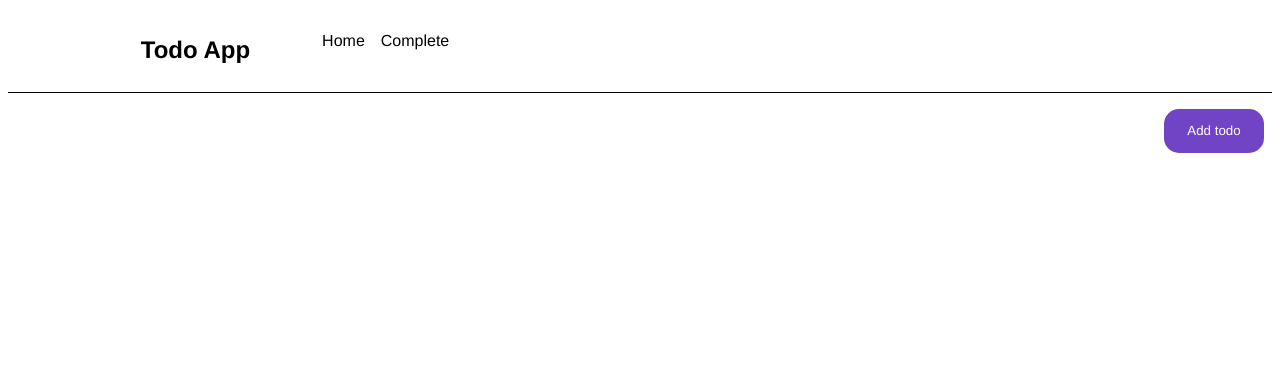
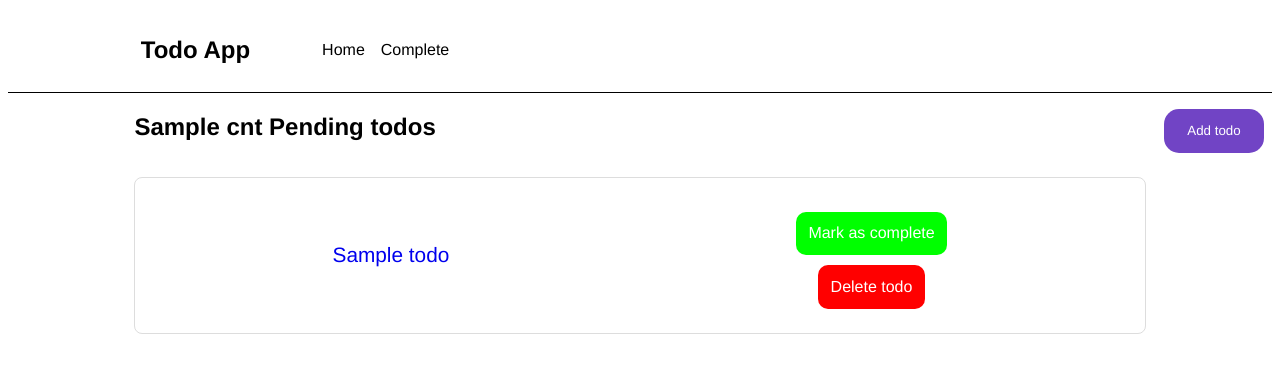
Before and after one commit to ASHIK11ab/Flask-Series, a Flask app: template templates/index.html in a window 1280 px wide. Shown: the top 373 px of the page. Run offline with Flask 2, Linux system fonts and the light colour scheme; tables that the repository leaves empty hold one stand-in row (values such as "Sample post"); the template is opened without the code that fills it: values that come from a table or form of the project are taken from there, most other values are stand-ins (such as "Sample title", 1, 10 or a date in 2020).

Commit message:
added code

```diff
--- a/app.py
+++ b/app.py
@@ -1,7 +1,55 @@
-from flask import Flask, render_template
+from flask import Flask, render_template, request, redirect
+from models import *
 
 app = Flask(__name__)
+app.config['SQLALCHEMY_DATABASE_URI'] = 'postgresql://test_user:12345@localhost:5432/todo_list'
+app.config['SQLALCHEMY_TRACK_MODIFICATIONS'] = False
 
-@app.route('/')
+db.init_app(app)
+
+@app.route('/', methods=["GET", "POST"])
 def home():
-  return render_template('index.html')
+  if request.method == "GET":
+    todos = get_pending_todos()
+    return render_template('index.html', todos = todos, cnt = len(todos))
+  title = request.form.get('title')
+  message = request.form.get('message')
+  todo = Todo(title=title, message=message)
+  db.session.add(todo)
+  db.session.commit()
+  return redirect('/')
+
+@app.route('/todos/complete/<int:todo_id>')
+def complete_todo(todo_id):
+  todo = get_todo(todo_id)
+  if todo is None:
+    return "<h1>Invalid todo id</h1>"
+  todo.status = 'completed'
+  db.session.commit()
+  return redirect('/')
+
+@app.route('/todos/delete/<int:todo_id>')
+def delete_todo(todo_id):
+  todo = get_todo(todo_id)
+  if todo is None:
+    return "<h1>Invalid todo id</h1>"
+  db.session.delete(todo)
+  db.session.commit()
+  return redirect('/')
+
+@app.route('/todos/completed')
+def completed_todos():
+  todos = get_completed_todos()
+  return render_template('completed.html', todos = todos, cnt = len(todos))
+
+@app.route('/todos/<int:todo_id>')
+def todo(todo_id):
+  todo = get_todo(todo_id)
+  if todo is None:
+    return "<h1>Invalid todo id</h1>"
+  return render_template('todo.html', todo=todo)
+
+
+if __name__ == "__main__":
+  with app.app_context():
+    app.run()
--- a/static/css/index.css
+++ b/static/css/index.css
@@ -15,6 +15,7 @@
 
 .navbar .container {
   display: flex;
+  align-items: center;
 }
 
 .navbar ul {
@@ -119,3 +120,50 @@ form button {
   background: rgba(0, 0, 0, .7);
   margin-left: -.5rem;
 }
+
+.todo-container {
+  margin-top: 2rem;
+  width: 80%;
+  margin: auto;
+  display: flex;
+  flex-direction: column;
+}
+
+.todo-card {
+  display: flex;
+  align-items: center;
+  justify-content: space-around;
+  padding: 1.5rem;
+  border: .8px solid #ddd;
+  border-radius: 8px;
+  margin-top: 1rem;
+}
+
+.todo-content a {
+  text-decoration: none;
+  font-size: 1.3rem;
+}
+
+.btn-box {
+  display: flex;
+  flex-direction: column;
+  justify-content: space-around;
+  align-items: center;
+}
+
+.btn-box a {
+  color: #fff;
+  padding: .8rem;
+  font-size: 1rem;
+  text-decoration: none;
+  margin-top: 10px;
+  border-radius: 10px;
+}
+
+#complete {
+  background-color: #00ff00;
+}
+
+#delete {
+  background-color: #ff0000;
+}
--- a/templates/index.html
+++ b/templates/index.html
@@ -19,6 +19,27 @@
       <button>Submit</button>
     </form>
   </div>
+
+  <div class="todo-container">
+    <h2>{{ cnt }} Pending todos</h2>
+    {% if cnt != 0 %}
+      {% for todo in todos %}
+        <div class="todo-card">
+          <div class="todo-content">
+            <a href="{{ url_for('todo', todo_id=todo.id) }}" target="_blank">{{ todo.title }}</a>
+          </div>
+          <div class="btn-box">
+            <a id="complete" type="button" href="{{ url_for('complete_todo', todo_id=todo.id) }}">
+              Mark as complete
+            </a>
+            <a id="delete" type="button" href="{{ url_for('delete_todo', todo_id=todo.id) }}">
+              Delete todo
+            </a>
+          </div>
+        </div>
+      {% endfor %}
+    {% endif %}
+  </div>
 {% endblock %}
 
 {% block script %}
--- a/templates/layout.html
+++ b/templates/layout.html
@@ -21,7 +21,7 @@
           <a href="{{ url_for('home') }}">Home</a>
         </li>
         <li>
-          <a href="#">Complete</a>
+          <a href="{{ url_for('completed_todos') }}">Complete</a>
         </li>
       </ul>
     </div>
```
Also changed, not shown: models.py (added, +18 -0 lines), templates/completed.html (added, +25 -0 lines), templates/todo.html (added, +37 -0 lines).
